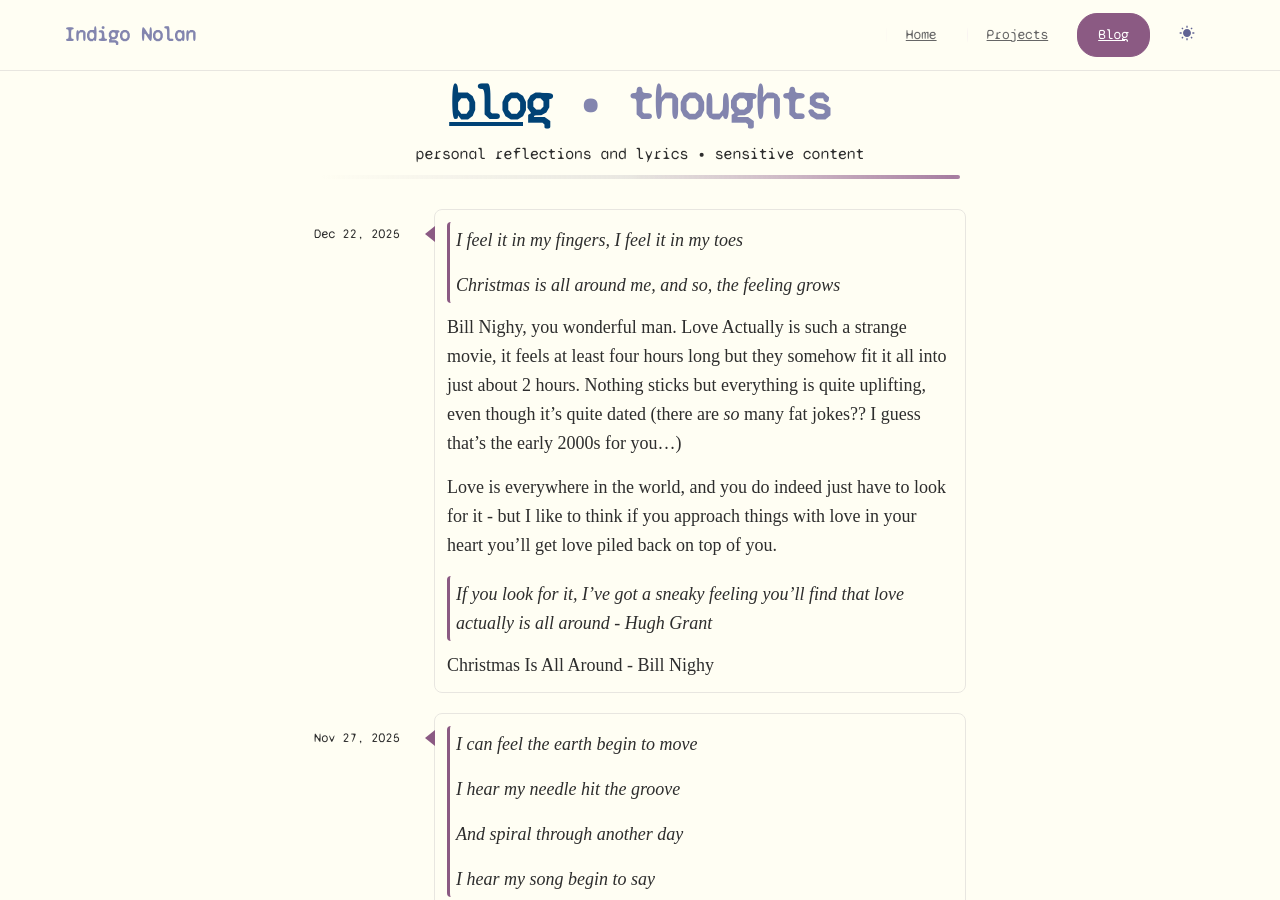
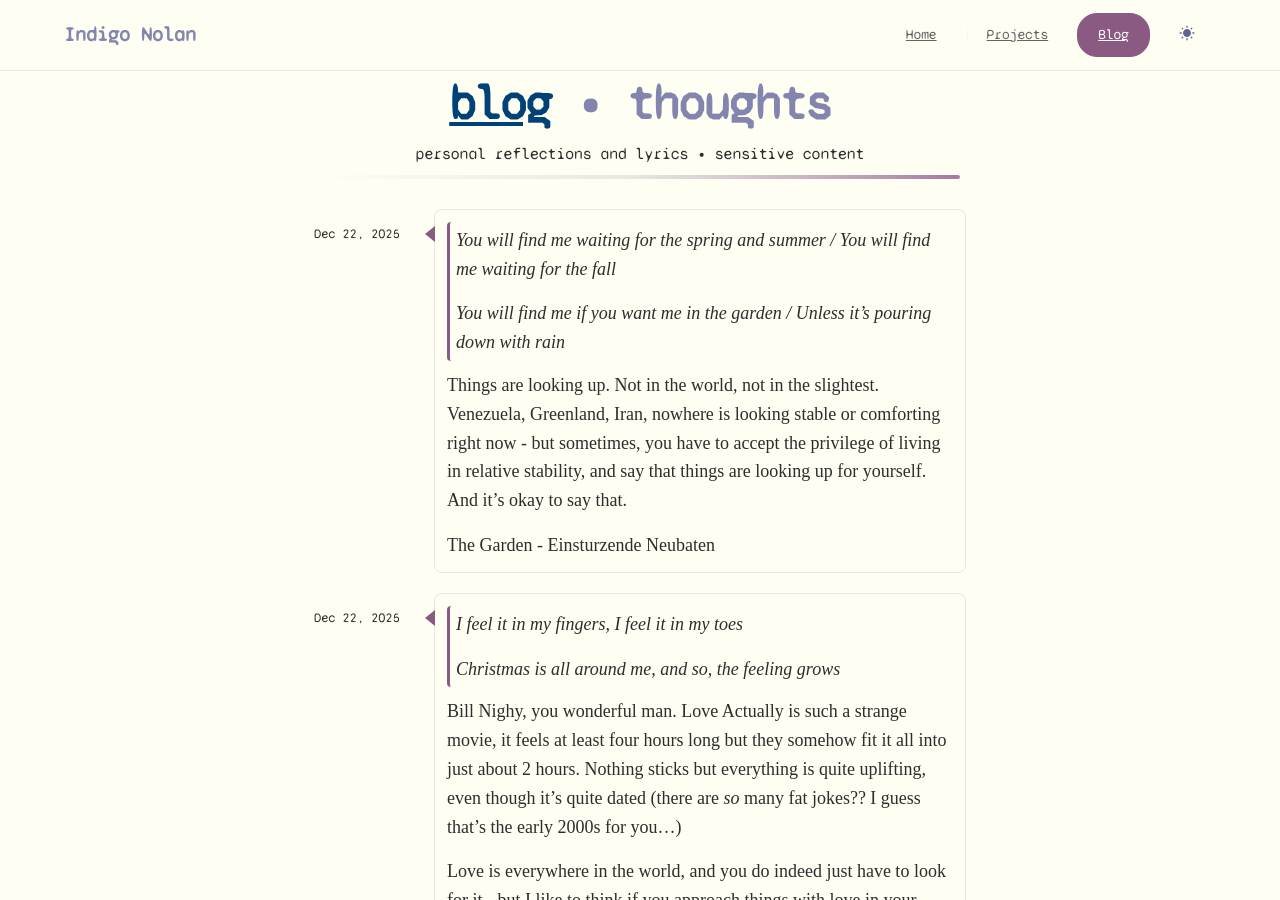
Before and after one commit to Lem0naise/website, a Jekyll site: the page built from thoughts.html, in a window 1280 px wide and 900 px high. Built offline with Jekyll 4.4.1, drawn with Linux system fonts in a browser that asks for light colours; some web fonts are replaced.

Commit message:
fragments

```diff
--- a/_data/fragments.yml
+++ b/_data/fragments.yml
@@ -438,3 +438,15 @@
     > If you look for it, I've got a sneaky feeling you'll find that love actually is all around - Hugh Grant
 
     Christmas Is All Around - Bill Nighy
+
+
+
+- date: 2025-12-22 11:00:00
+  content : |
+    > You will find me waiting for the spring and summer / You will find me waiting for the fall
+    >
+    > You will find me if you want me in the garden / Unless it's pouring down with rain
+
+    Things are looking up. Not in the world, not in the slightest. Venezuela, Greenland, Iran, nowhere is looking stable or comforting right now - but sometimes, you have to accept the privilege of living in relative stability, and say that things are looking up for yourself. And it's okay to say that.
+
+    The Garden - Einsturzende Neubaten
```
